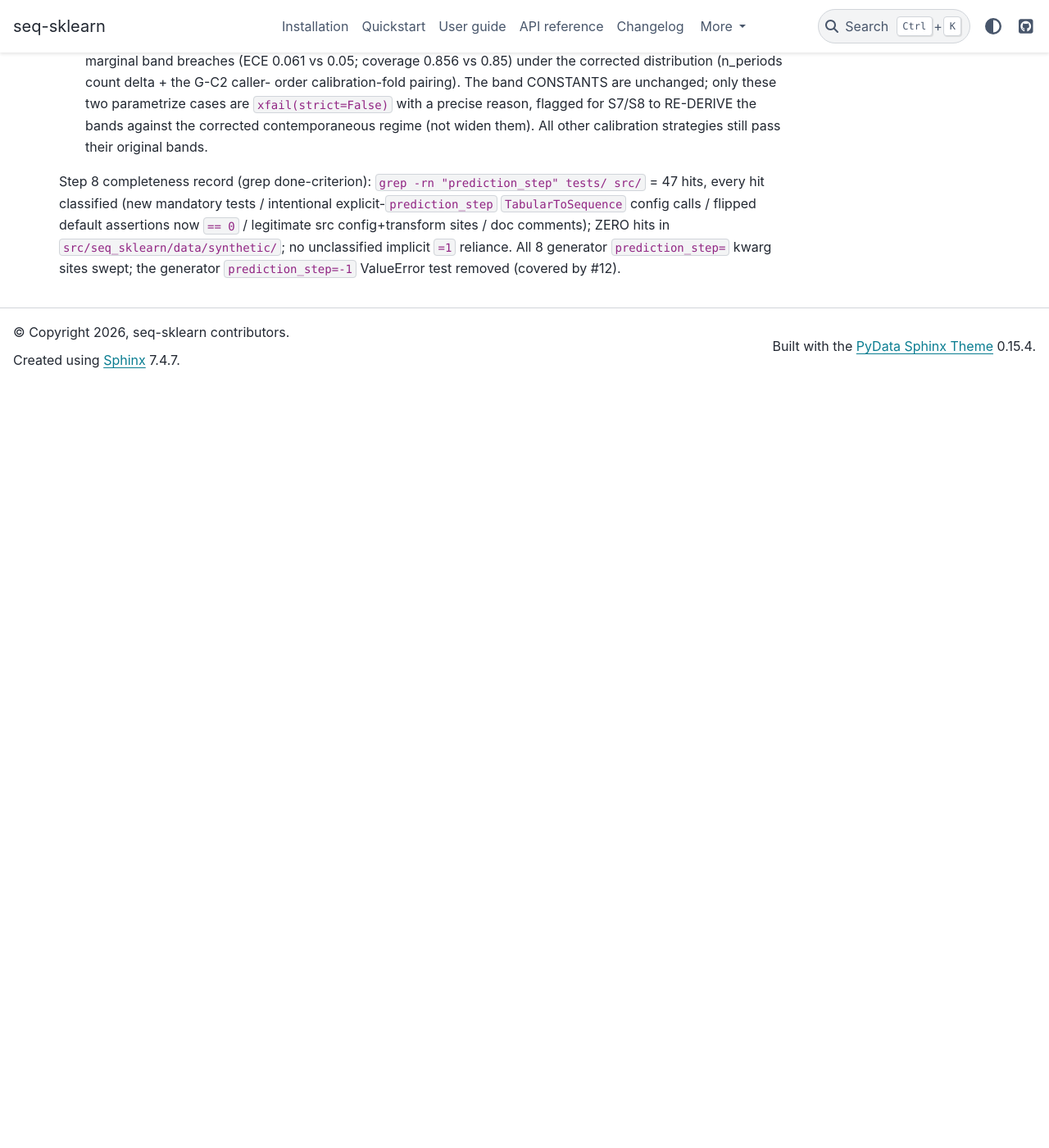
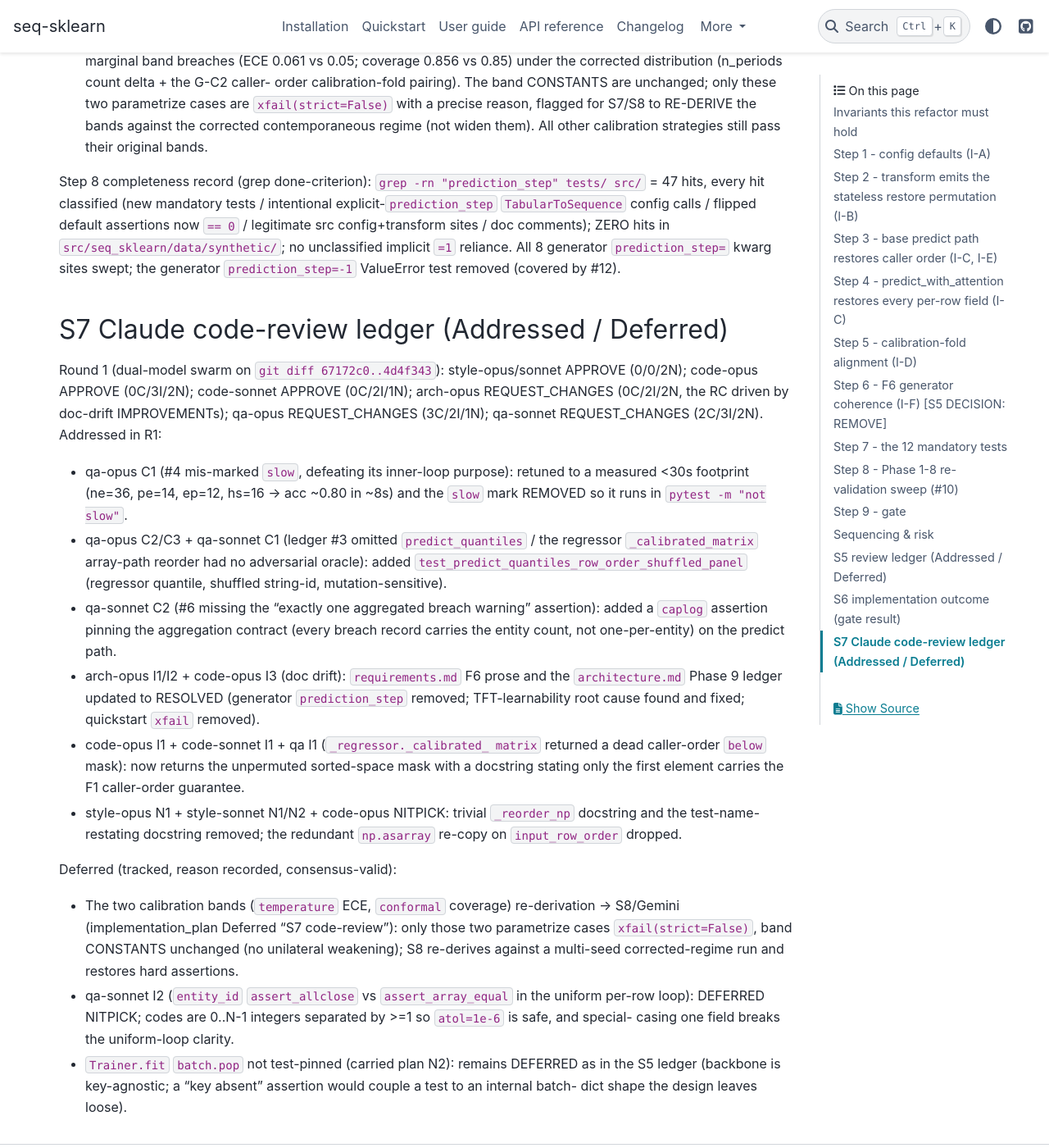
Before and after one commit to switch527/seq-sklearn, a Sphinx documentation site: the page built from docs/refactor_prediction_step.md, in a window 1280 px wide and 1400 px high, scrolled down 10722 px. Shown: the whole window at 82% size. Built offline with Sphinx 7.4.7 and the PyData theme 0.15.4, drawn with Linux system fonts in a browser that asks for light colours; before the commit the page ends 11191 px from its top, so only the background shows below that.

Commit message:
fix(phase9): address S7-R1 review (test gaps + doc drift)
S7 Claude code-review Round 1 findings addressed:

- #4 signal-reachability test was mis-marked `slow`, defeating its
  inner-loop purpose (qa-opus C1). Retuned to a measured <30s
  footprint (~8s, acc ~0.80) and `slow` removed so it runs in
  `pytest -m "not slow"`.
- Added test_predict_quantiles_row_order_shuffled_panel: ledger #3's
  predict_quantiles clause + an adversarial oracle for the regressor
  _calibrated_matrix array-path reorder (qa-opus C2/C3, qa-sonnet C1).
- #6 now asserts the aggregated-breach-warning contract via caplog
  (qa-sonnet C2).
- Doc drift reconciled: requirements.md F6 + architecture.md Phase 9
  ledger updated to RESOLVED (generator prediction_step removed; TFT-
  learnability root cause fixed; quickstart xfail removed) (arch-opus).
- _regressor._calibrated_matrix no longer returns a dead caller-order
  below mask; returns the sorted-space mask with a docstring stating
  only element 0 carries the F1 guarantee (code/qa I1).
- Trivial docstrings + redundant np.asarray dropped (style/code NIT).

Deferred (tracked, reason in implementation_plan Deferred): the two
calibration bands (temperature ECE, conformal coverage) re-derivation
-> S8/Gemini; only those two parametrize cases xfail(strict=False),
band constants unchanged (no unilateral weakening).

Verified: 53 affected tests green; calibration suite 6 passed /
2 xfailed; ruff + pyright clean (0 errors).

Co-Authored-By: Claude Opus 4.7 (1M context) <noreply@anthropic.com>

```diff
--- a/docs/refactor_prediction_step.md
+++ b/docs/refactor_prediction_step.md
@@ -602,3 +602,52 @@ ZERO hits in `src/seq_sklearn/data/synthetic/`; no unclassified
 implicit `=1` reliance. All 8 generator `prediction_step=` kwarg
 sites swept; the generator `prediction_step=-1` ValueError test
 removed (covered by #12).
+
+## S7 Claude code-review ledger (Addressed / Deferred)
+
+Round 1 (dual-model swarm on `git diff 67172c0..4d4f343`):
+style-opus/sonnet APPROVE (0/0/2N); code-opus APPROVE (0C/3I/2N);
+code-sonnet APPROVE (0C/2I/1N); arch-opus REQUEST_CHANGES (0C/2I/2N,
+the RC driven by doc-drift IMPROVEMENTs); qa-opus REQUEST_CHANGES
+(3C/2I/1N); qa-sonnet REQUEST_CHANGES (2C/3I/2N). Addressed in R1:
+- qa-opus C1 (#4 mis-marked `slow`, defeating its inner-loop
+  purpose): retuned to a measured <30s footprint (ne=36, pe=14,
+  ep=12, hs=16 -> acc ~0.80 in ~8s) and the `slow` mark REMOVED so
+  it runs in `pytest -m "not slow"`.
+- qa-opus C2/C3 + qa-sonnet C1 (ledger #3 omitted `predict_quantiles`
+  / the regressor `_calibrated_matrix` array-path reorder had no
+  adversarial oracle): added
+  `test_predict_quantiles_row_order_shuffled_panel` (regressor
+  quantile, shuffled string-id, mutation-sensitive).
+- qa-sonnet C2 (#6 missing the "exactly one aggregated breach
+  warning" assertion): added a `caplog` assertion pinning the
+  aggregation contract (every breach record carries the entity
+  count, not one-per-entity) on the predict path.
+- arch-opus I1/I2 + code-opus I3 (doc drift): `requirements.md` F6
+  prose and the `architecture.md` Phase 9 ledger updated to RESOLVED
+  (generator `prediction_step` removed; TFT-learnability root cause
+  found and fixed; quickstart `xfail` removed).
+- code-opus I1 + code-sonnet I1 + qa I1 (`_regressor._calibrated_
+  matrix` returned a dead caller-order `below` mask): now returns the
+  unpermuted sorted-space mask with a docstring stating only the
+  first element carries the F1 caller-order guarantee.
+- style-opus N1 + style-sonnet N1/N2 + code-opus NITPICK: trivial
+  `_reorder_np` docstring and the test-name-restating docstring
+  removed; the redundant `np.asarray` re-copy on `input_row_order`
+  dropped.
+
+Deferred (tracked, reason recorded, consensus-valid):
+- The two calibration bands (`temperature` ECE, `conformal`
+  coverage) re-derivation -> S8/Gemini (implementation_plan Deferred
+  "S7 code-review"): only those two parametrize cases
+  `xfail(strict=False)`, band CONSTANTS unchanged (no unilateral
+  weakening); S8 re-derives against a multi-seed corrected-regime run
+  and restores hard assertions.
+- qa-sonnet I2 (`entity_id` `assert_allclose` vs `assert_array_equal`
+  in the uniform per-row loop): DEFERRED NITPICK; codes are 0..N-1
+  integers separated by >=1 so `atol=1e-6` is safe, and special-
+  casing one field breaks the uniform-loop clarity.
+- `Trainer.fit` `batch.pop` not test-pinned (carried plan N2):
+  remains DEFERRED as in the S5 ledger (backbone is key-agnostic; a
+  "key absent" assertion would couple a test to an internal batch-
+  dict shape the design leaves loose).
```
Also changed, not shown: docs/architecture.md (+40 -31 lines), docs/implementation_plan.md (+19 -0 lines), docs/requirements.md (+10 -8 lines), 7 other files.
